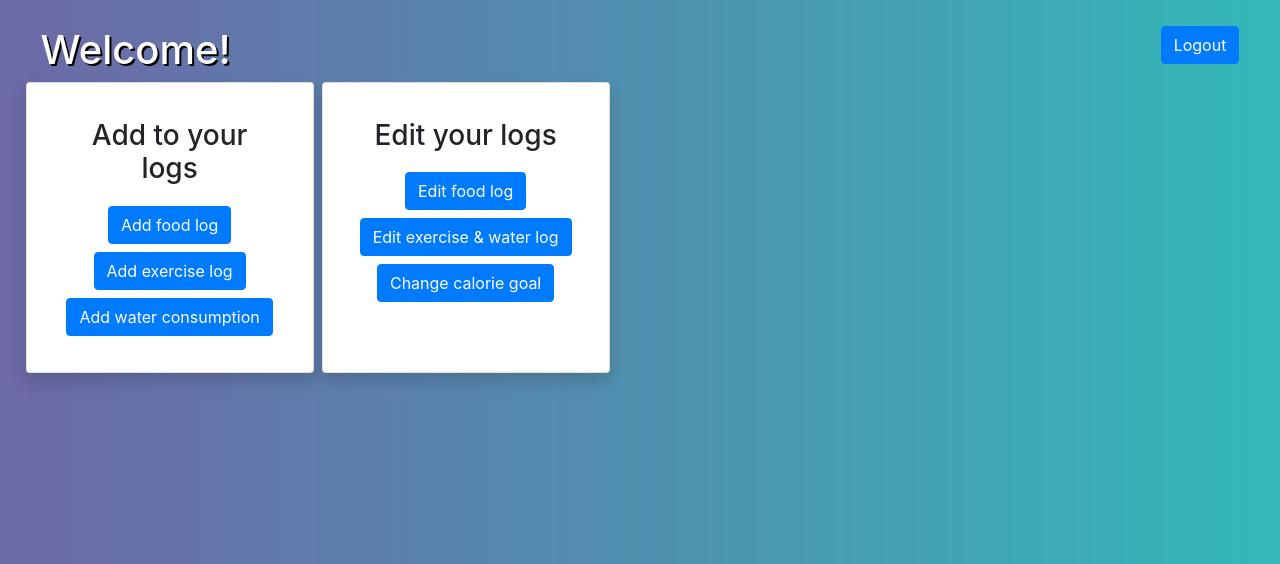
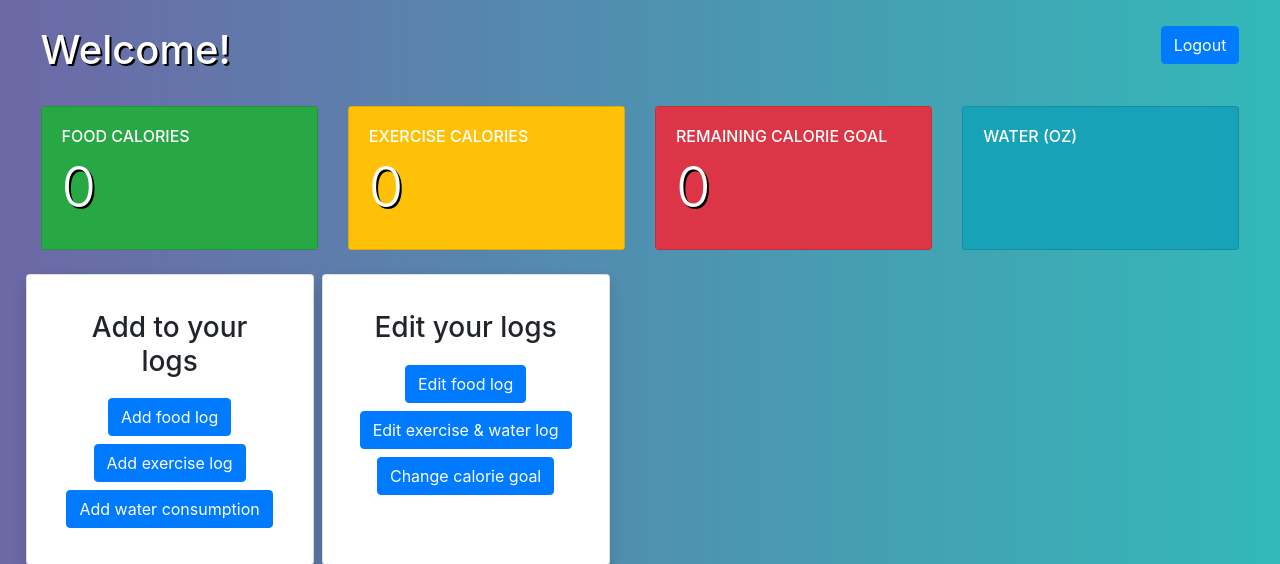
Before and after one commit to 1234momo/Lyfestyle, a PHP site: page /pages/dashboard.php in a window 1280 px wide. Shown: the top 564 px of the page. Run offline with PHP 8.4, Linux system fonts and the light colour scheme; the visitor is signed in with stand-in values (Sample User, id 1); data that the repository does not hold is empty.

Commit message:
started displaying info on dashboard, going to modify water input

```diff
--- a/database/connection.php
+++ b/database/connection.php
@@ -303,11 +303,4 @@ if(isset($_POST['login'])) {
 
   $results -> close();
 }
-
-//----------------------------------------------------------------------
-// LOGOUT
-//----------------------------------------------------------------------
-if (isset($_POST['logout'])) {
-  header('location: login.php');
-}
 ?>
--- a/pages/dashboard.php
+++ b/pages/dashboard.php
@@ -8,6 +8,12 @@ if (!isset($_SESSION['email'])) {
           Please <a href='./login.php'>sign in</a> to view your dashboard
        </p>";
   exit();
+}
+
+// Logout button
+if (isset($_POST['logout'])) {
+  destroy_session_and_data();
+  header("location: ../pages/login.php");
 }
 
 $email = $_SESSION['email'];
@@ -34,16 +40,37 @@ if (array_key_exists("new_calorie_goal", $_POST)) {
 }
 
 // Retrieve the water data
-$stmt = $connection->prepare("SELECT * FROM water WHERE email='{$email}'");
+$stmt = $connection->prepare("SELECT consumption FROM water WHERE email='{$email}'");
 $stmt -> execute();
 $water_result = $stmt -> get_result();
-$water_result = $water_result->fetch_array(MYSQLI_NUM)[1];
+$water_result = $water_result->fetch_array(MYSQLI_NUM)[0];
 
 // Retrieve the user's target calorie goal
 $stmt = $connection->prepare("SELECT goal FROM calories WHERE email='{$email}'");
 $stmt -> execute();
 $calories_result = $stmt -> get_result();
 $calorie_goal = $calories_result->fetch_array(MYSQLI_NUM)[0];
+
+// Retrieve the user's food calorie
+$stmt = $connection->prepare("SELECT food_calories FROM calories WHERE email='{$email}'");
+$stmt -> execute();
+$food_results = $stmt -> get_result();
+$food_calories = $food_results->fetch_array(MYSQLI_NUM)[0];
+$food_calories = round($food_calories, 1);
+
+// Retrieve the user's exercise calories
+$stmt = $connection->prepare("SELECT exercise_calories FROM calories WHERE email='{$email}'");
+$stmt -> execute();
+$exercise_result = $stmt -> get_result();
+$exercise_calories = $exercise_result->fetch_array(MYSQLI_NUM)[0];
+$exercise_calories = round($exercise_calories, 1);
+
+$remaining_calories = ($calorie_goal - $food_calories) + $exercise_calories;
+$remaining_calories = round($remaining_calories, 1);
+
+if ($remaining_calories < 0) {
+  $remaining_calories = 0;
+}
 
 // Close connection
 $connection -> close();
@@ -89,9 +116,56 @@ function destroy_session_and_data() {
       </form>
     </div>
 
+    <br clear="all">
+
     <!-- Food and exercise calories with progress toward goal -->
-    <div class="container-fluid">
-      <div></div>
+    <div class="container-fluid mt-3">
+      <div class="row mb-3">
+        <div class="col-xl-3 col-sm-6 py-2">
+            <div class="card bg-success text-white h-100">
+                <div class="card-body bg-success">
+                    <div class="rotate">
+                        <i class="fa fa-user fa-4x"></i>
+                    </div>
+                    <h6 class="text-uppercase">food calories</h6>
+                    <h1 class="display-4"><?php echo $food_calories ?></h1>
+                </div>
+            </div>
+        </div>
+        <div class="col-xl-3 col-sm-6 py-2">
+            <div class="card text-white bg-warning h-100">
+                <div class="card-body bg-warning">
+                    <div class="rotate">
+                        <i class="fa fa-list fa-4x"></i>
+                    </div>
+                    <h6 class="text-uppercase">exercise calories</h6>
+                    <h1 class="display-4"><?php echo $exercise_calories ?></h1>
+                </div>
+            </div>
+        </div>
+        <div class="col-xl-3 col-sm-6 py-2">
+            <div class="card text-white bg-danger h-100">
+                <div class="card-body bg-danger">
+                    <div class="rotate">
+                        <i class="fa fa-twitter fa-4x"></i>
+                    </div>
+                    <h6 class="text-uppercase">remaining calorie goal</h6>
+                    <h1 class="display-4"><?php echo $remaining_calories ?></h1>
+                </div>
+            </div>
+        </div>
+        <div class="col-xl-3 col-sm-6 py-2">
+            <div class="card text-white bg-info h-100">
+                <div class="card-body">
+                    <div class="rotate">
+                        <i class="fa fa-share fa-4x"></i>
+                    </div>
+                    <h6 class="text-uppercase">water (oz)</h6>
+                    <h1 class="display-4"><?php echo $water_result ?></h1>
+                </div>
+            </div>
+        </div>
+      </div>
     </div>
 
     <!-- Adding to logs and editing logs options -->
```
